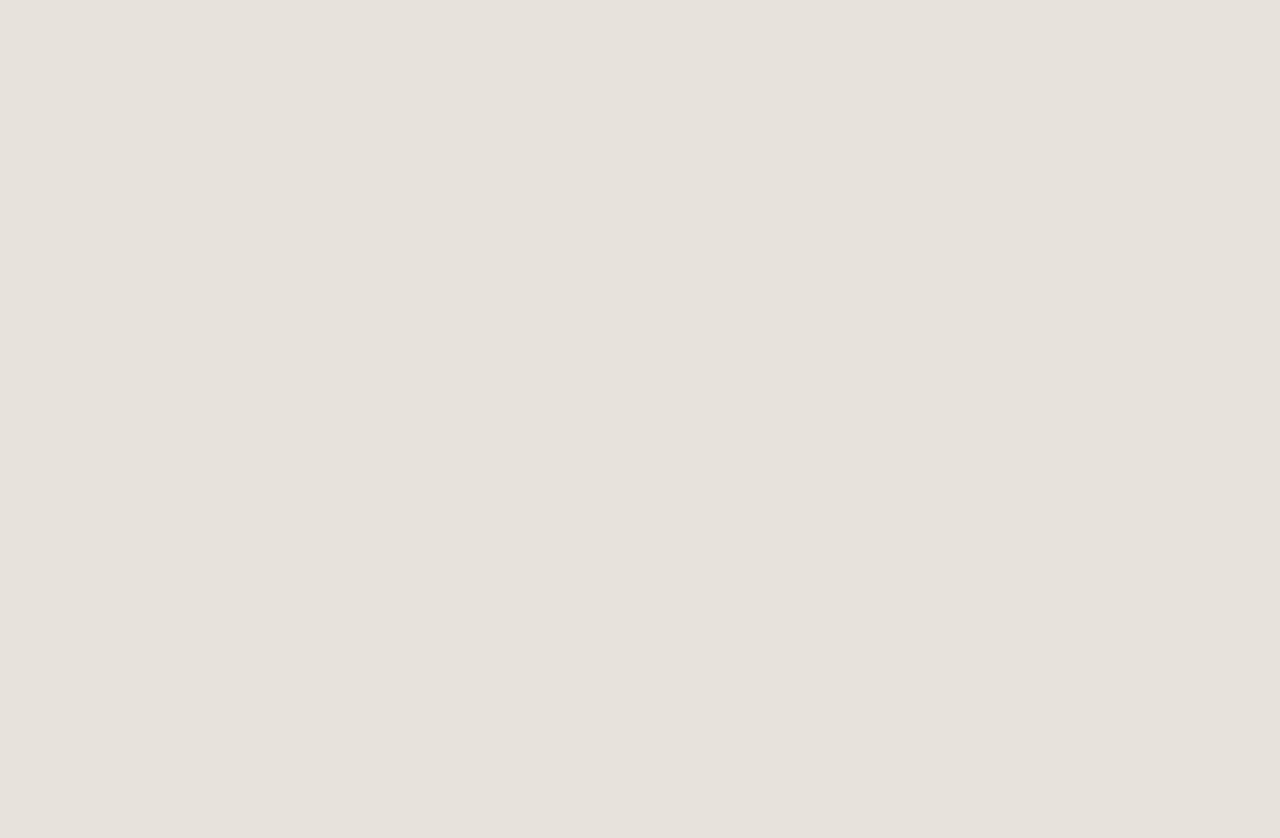
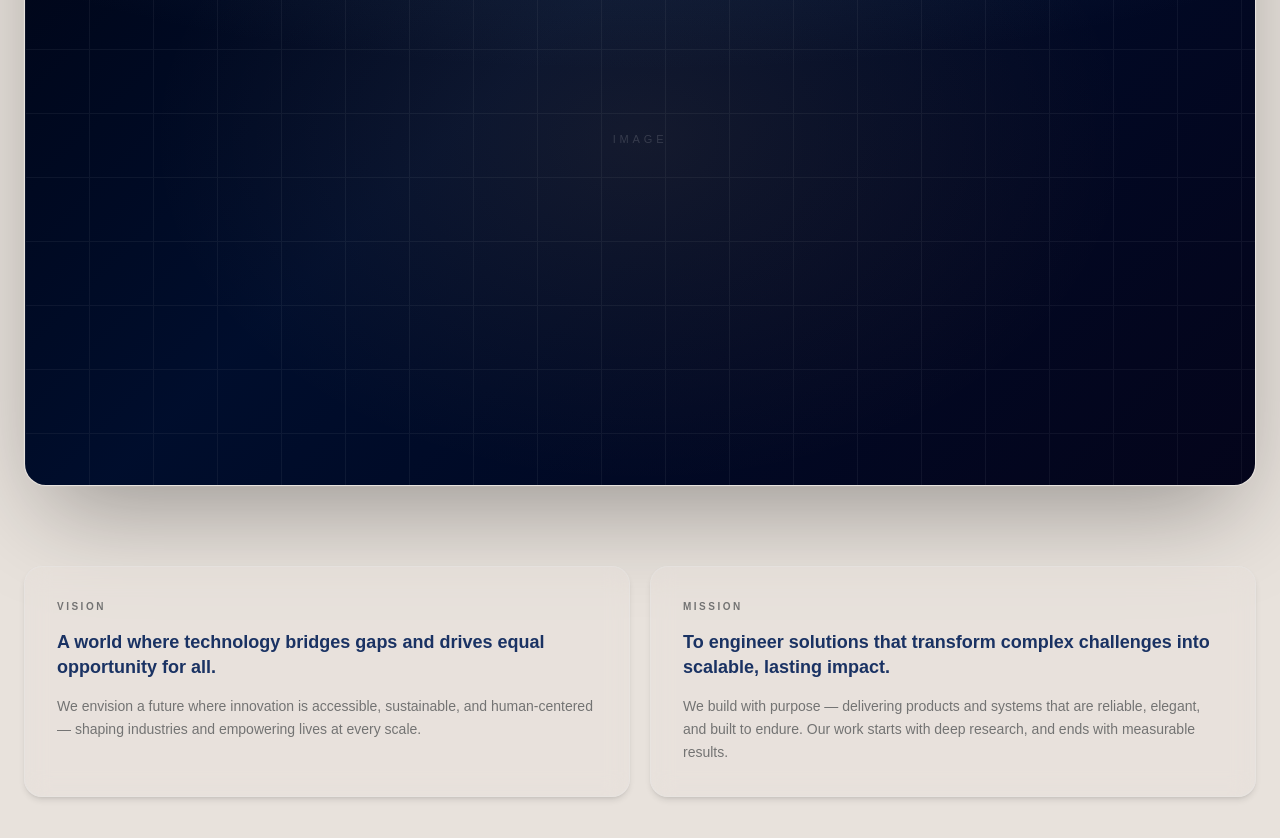
Before and after one commit to Jetrossgalinato/Exor, a Next.js app: page / in a window 1280 px wide. Shown: the part 740-1578 px from the top of the page. Before the commit the page ends 800 px from the top, so only its background shows below. Built offline with nearby package versions, Linux system fonts and the light colour scheme; a web font is replaced by a local one.

Commit message:
feat: add image section (header)

```diff
--- a/app/page.tsx
+++ b/app/page.tsx
@@ -3,9 +3,11 @@ import Header from "@/components/header";
 
 export default function Home() {
   return (
-    <div className="relative w-full h-screen">
-      <DarkLightRays />
-      <div className="absolute inset-0 flex items-center justify-center">
+    <div className="relative w-full min-h-screen">
+      <div className="fixed inset-0 pointer-events-none">
+        <DarkLightRays />
+      </div>
+      <div className="relative z-10 flex justify-center">
         <Header />
       </div>
     </div>
--- a/components/header.tsx
+++ b/components/header.tsx
@@ -4,12 +4,13 @@ import { Play } from "lucide-react";
 
 export default function Header() {
   return (
-    <section className="flex flex-col items-center justify-center text-center px-4 py-24 gap-6">
+    <section className="flex flex-col items-center text-center px-6 pt-50 pb-40 gap-20 max-w-7xl w-full mx-auto">
+      {/* Hero text */}
+      <div className="flex flex-col items-center gap-6">
         <TypographyH1>
           <span className="text-foreground">
             Transforming {"today's"} challenges
           </span>
-
           <br />
           <span className="text-foreground">into </span>
           <span className="bg-gradient-to-r from-[var(--accent)] to-[var(--chart-4)] bg-clip-text text-transparent">
@@ -29,6 +30,71 @@ export default function Header() {
             See how it works
           </Button>
         </div>
+      </div>
+
+      {/* Hero image card */}
+      <div className="w-full rounded-3xl overflow-hidden border border-border/30 shadow-[0_40px_100px_-20px_rgba(0,0,0,0.35)] ring-1 ring-white/5">
+        <div
+          className="relative w-full aspect-[16/9]"
+          style={{
+            background:
+              "linear-gradient(135deg, oklch(0.12 0.04 262) 0%, oklch(0.17 0.07 255) 40%, oklch(0.13 0.05 275) 100%)",
+          }}
+        >
+          {/* Subtle grid */}
+          <div
+            className="absolute inset-0 opacity-[0.05]"
+            style={{
+              backgroundImage:
+                "linear-gradient(to right, white 1px, transparent 1px), linear-gradient(to bottom, white 1px, transparent 1px)",
+              backgroundSize: "64px 64px",
+            }}
+          />
+          {/* Top glow */}
+          <div className="absolute inset-0 bg-[radial-gradient(ellipse_70%_40%_at_50%_0%,oklch(0.55_0.06_242/0.25),transparent)]" />
+          {/* Center accent glow */}
+          <div className="absolute inset-0 bg-[radial-gradient(ellipse_40%_50%_at_50%_50%,oklch(0.83_0.13_74/0.08),transparent)]" />
+          {/* Placeholder label */}
+          <div className="absolute inset-0 flex items-center justify-center">
+            <span className="text-[11px] font-mono tracking-[0.35em] uppercase text-white/15 select-none">
+              Image
+            </span>
+          </div>
+        </div>
+      </div>
+
+      {/* Vision & Mission */}
+      <div className="w-full grid grid-cols-1 md:grid-cols-2 gap-5 text-left">
+        <div className="flex flex-col gap-4 p-8 rounded-2xl border border-border/40 bg-card/40 backdrop-blur-md shadow-md">
+          <span className="text-[10px] font-semibold tracking-[0.25em] uppercase text-muted-foreground">
+            Vision
+          </span>
+          <h3 className="text-lg font-semibold text-foreground leading-snug">
+            A world where technology bridges gaps and drives equal opportunity
+            for all.
+          </h3>
+          <p className="text-sm text-muted-foreground leading-relaxed">
+            We envision a future where innovation is accessible, sustainable,
+            and human-centered — shaping industries and empowering lives at
+            every scale.
+          </p>
+        </div>
+
+        <div className="flex flex-col gap-4 p-8 rounded-2xl border border-border/40 bg-card/40 backdrop-blur-md shadow-md">
+          <span className="text-[10px] font-semibold tracking-[0.25em] uppercase text-muted-foreground">
+            Mission
+          </span>
+          <h3 className="text-lg font-semibold text-foreground leading-snug">
+            To engineer solutions that transform complex challenges into
+            scalable, lasting impact.
+          </h3>
+          <p className="text-sm text-muted-foreground leading-relaxed">
+            We build with purpose — delivering products and systems that are
+            reliable, elegant, and built to endure. Our work starts with deep
+            research, and ends with measurable results.
+          </p>
+        </div>
+      </div>
     </section>
   );
 }
```
Lines whose indentation alone changed are shown as unchanged.
